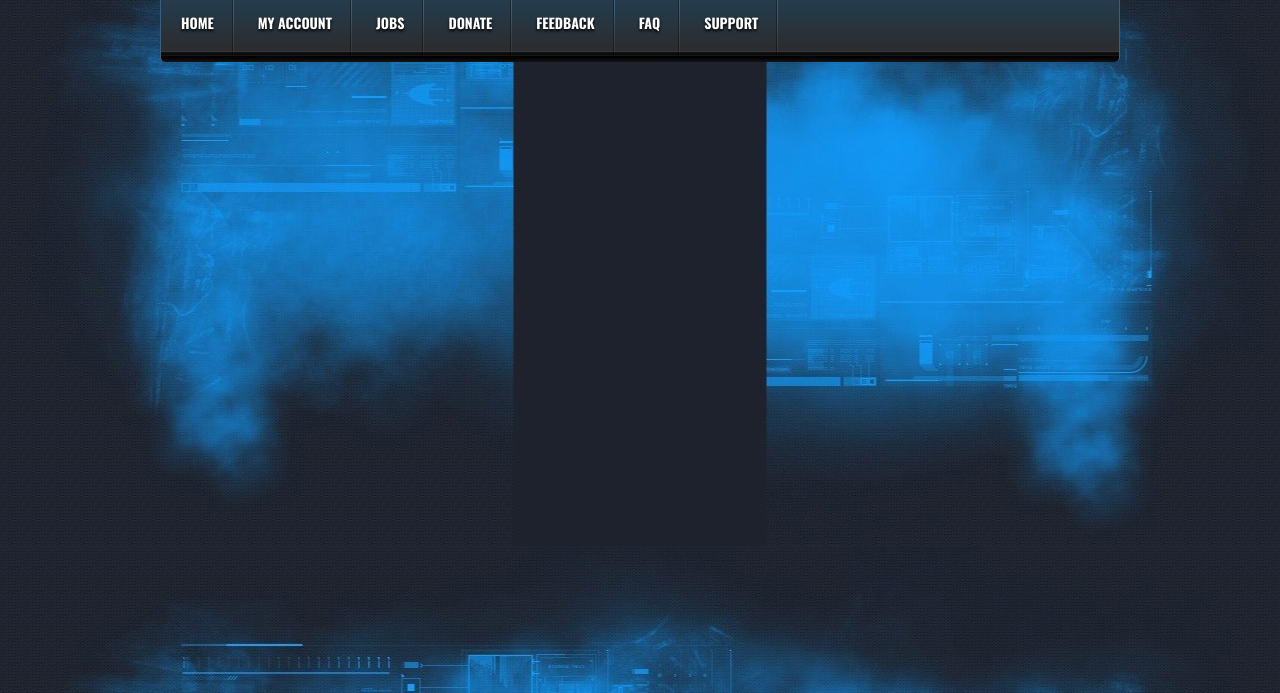
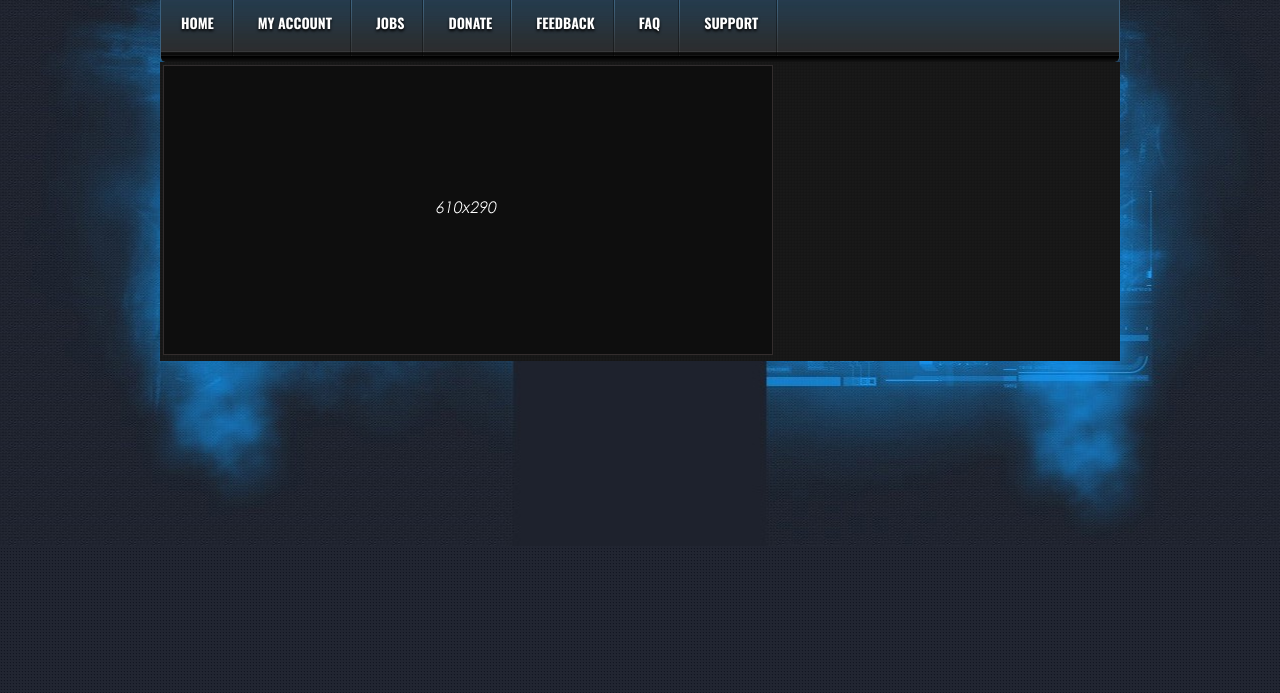
Before and after one commit to Freddyvallanadan/freelanceproject, a plain HTML site: page index.html in a window 1280 px wide. Shown: the part 107-800 px from the top of the page. Drawn offline with nearby package versions, Linux system fonts and the light colour scheme.

Commit message:
Bro, update these

```diff
--- a/css/styles.css
+++ b/css/styles.css
@@ -41,7 +41,8 @@ table {
 	border-spacing: 0;
 }
 body,html {height:100%;}
-body {background:url("../images/footer_bg.jpg") scroll center top;text-align: center;}
+html {background:url("../images/bg.png") #000;}
+body {background:url("../images/footer_bg.jpg") scroll no-repeat center top;text-align: center;}
 body * {text-align: left;}
 .container {max-width: 960px; display: block;margin:0 auto;}
 .logo{height:349px;height:103px;}
@@ -72,3 +73,7 @@ nav ul li a:hover {
     text-decoration: none;
     text-shadow: 0 2px 3px rgba(0, 0, 0, 1);
 }
+.banner_container {
+    background: url('../images/wrapper_loop.jpg');
+}
+.main_banner {padding:3px;}
--- a/index.html
+++ b/index.html
@@ -28,7 +28,13 @@
         </div>
     </nav>
     <section>
-
+    <div class="container">
+        <div class="banner_container">
+            <div class="main_banner">
+                    <img src="images/slider_image.jpg" alt="Epic Rewaards" />
+            </div>
+        </div>
+    </div>
     </section>
     <section>
 
```
Also changed, not shown: images/wrapper_loop.jpg (added).
